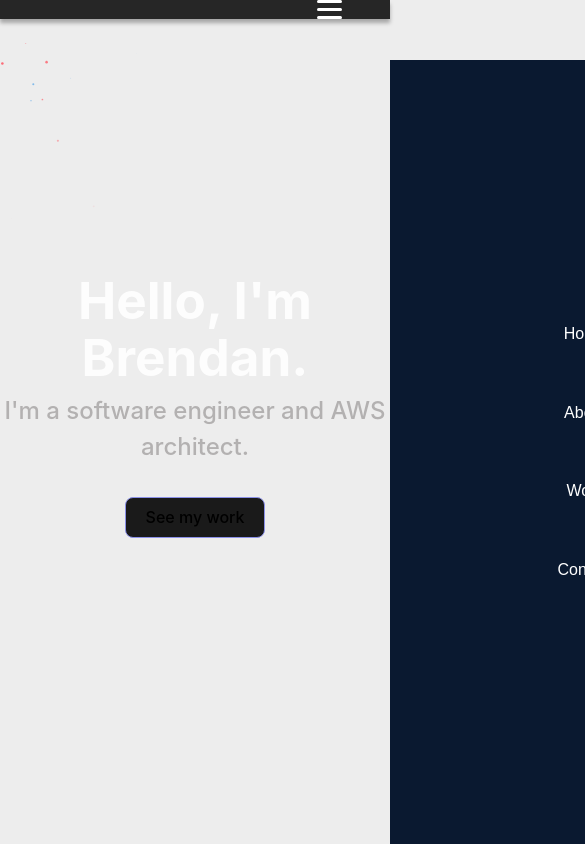
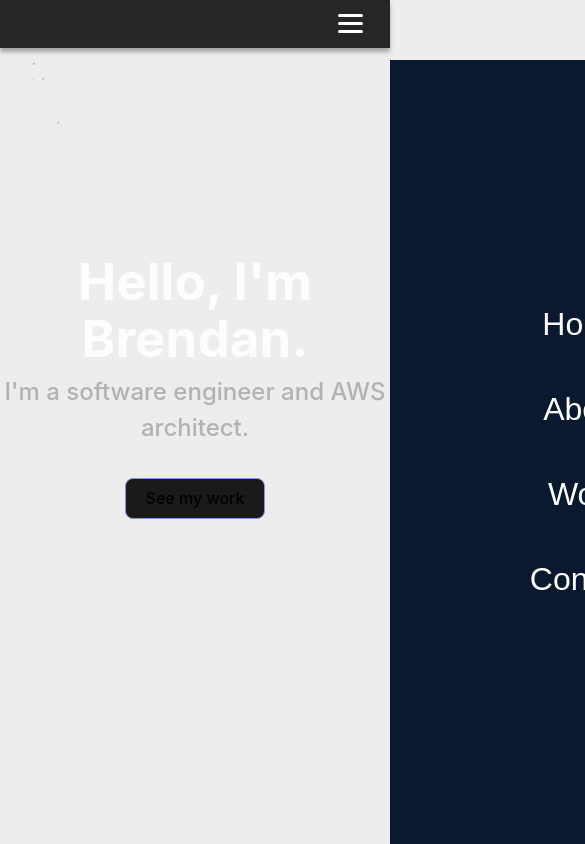
Before and after one commit to brendandagys/Portfolio, a React (Vite) app in the folder frontend/: page / in a window 390 px wide. Shown: the top 844 px of the page, 585 px wide, since content can reach past the window. Built offline with nearby package versions, Linux system fonts and the light colour scheme.

Commit message:
Fix positioning of `.navbar` class Add padding above/below hamburger menu button Make mobile buttons more clickable

```diff
--- a/frontend/src/css/NavBar.css
+++ b/frontend/src/css/NavBar.css
@@ -1,11 +1,17 @@
 .navbar {
-  position: sticky;
+  position: fixed;
   top: 0;
   width: 100%;
   background-color: #262626;
-  padding: 0 3rem 0;
+  padding: 0 3rem;
   box-shadow: 0 4px 4px rgba(0, 0, 0, 0.3);
   z-index: 1000;
+}
+
+@media (max-width: 768px) {
+  .navbar {
+    padding: 0 1.7rem;
+  }
 }
 
 .navbar-container {
@@ -23,7 +29,6 @@
 /* Desktop Links */
 .nav-links {
   display: flex;
-  /* gap: 1rem; */
 }
 
 .nav-links button {
@@ -39,7 +44,6 @@
 
 .nav-links button:hover {
   color: #64ffcf;
-  /* color: #ffcc00; */
 }
 
 /* Hamburger Menu for Mobile */
@@ -48,6 +52,7 @@
   cursor: pointer;
   flex-direction: column;
   gap: 5px;
+  padding: .9rem 0;
 }
 
 .hamburger .bar {
@@ -70,9 +75,14 @@
     flex-direction: column;
     align-items: center;
     justify-content: center;
-    gap: 2rem;
     transform: translateX(100%);
     transition: transform 0.3s ease;
+  }
+
+  .nav-links button {
+    font-size: 2rem;
+    padding: 1.5rem 3rem;
+    transition: color 0.3s ease;
   }
 
   .nav-links.open {
```
